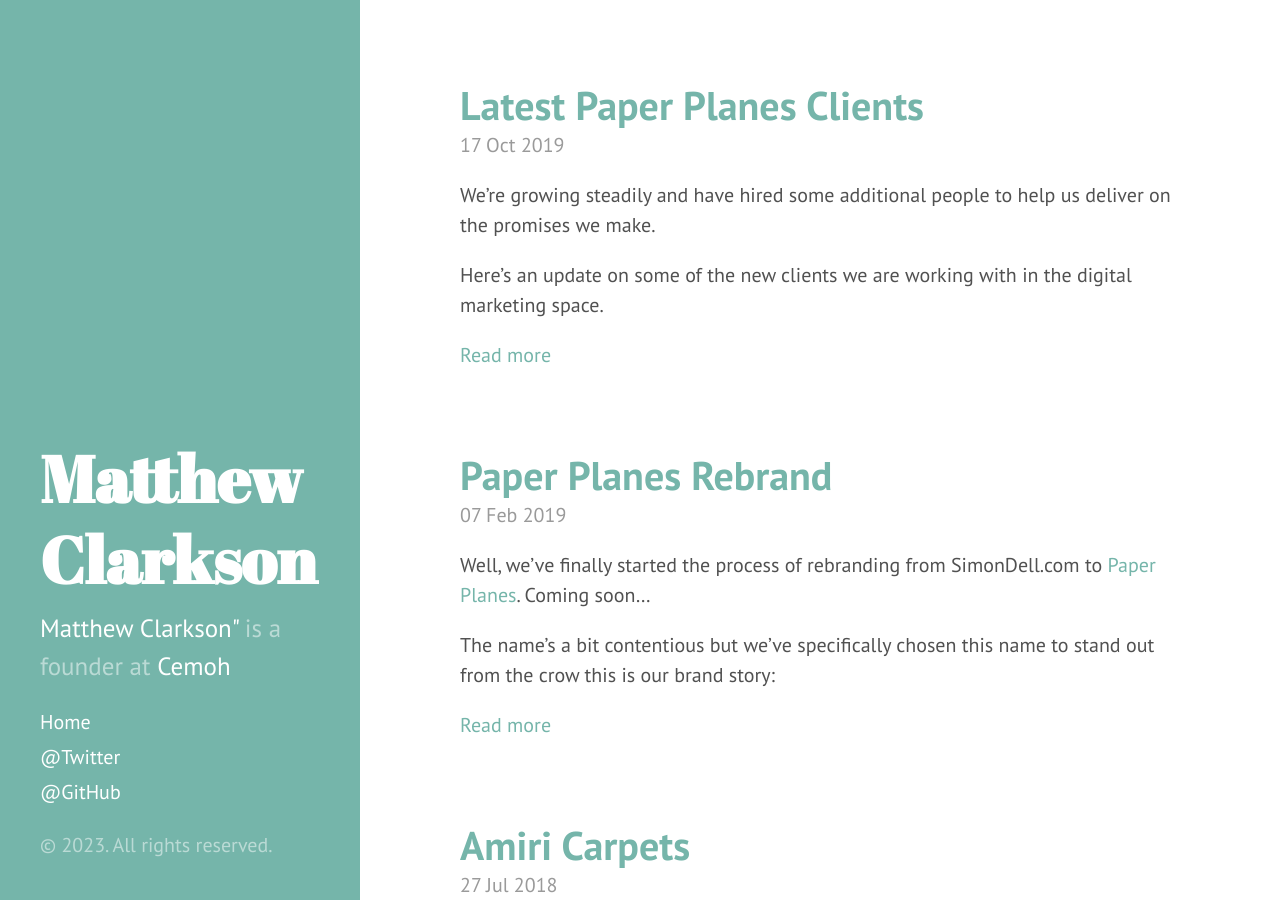
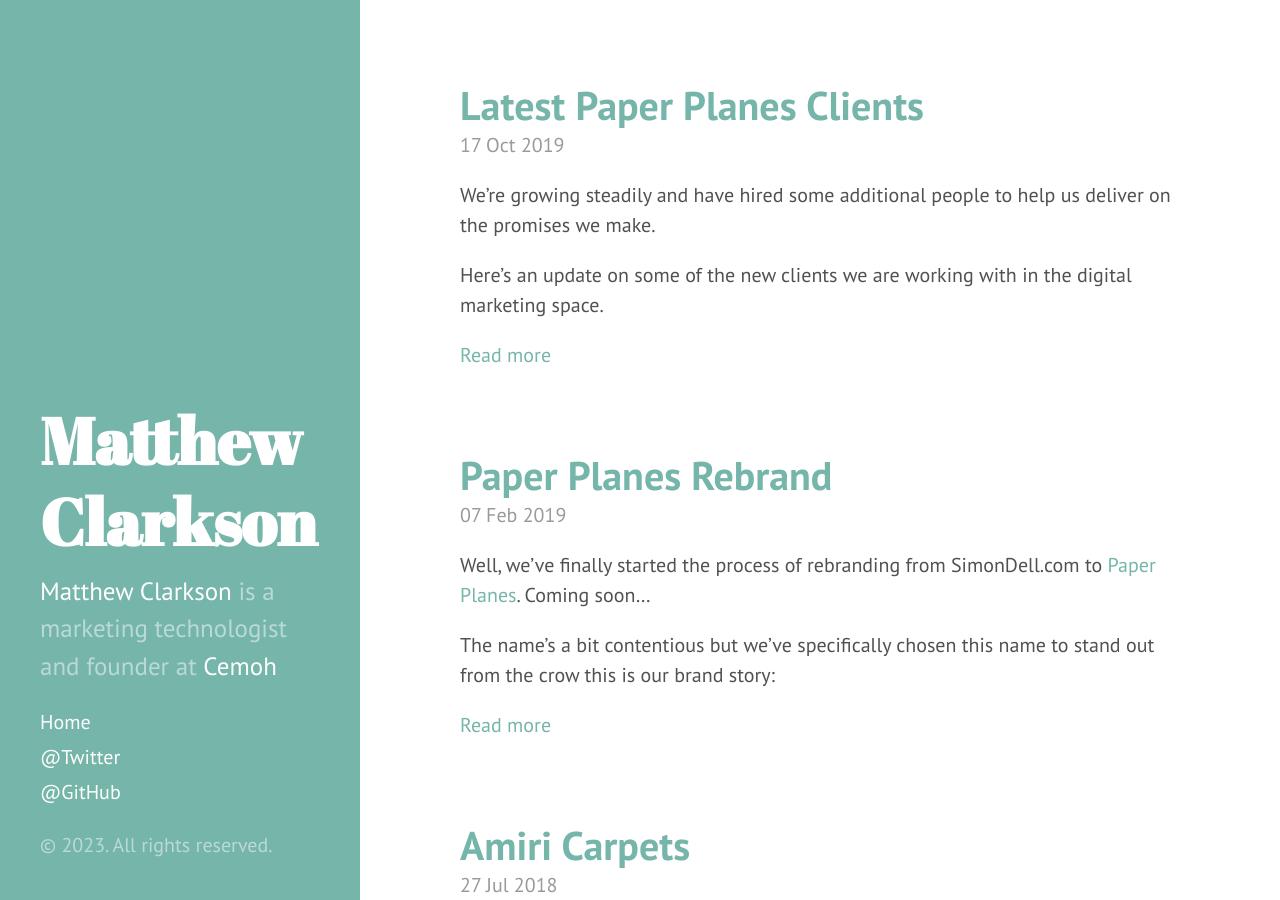
Before and after one commit to mpclarkson/mpclarkson.github.io, a Jekyll site: the page built from index.html, in a window 1280 px wide and 900 px high. Built offline with Jekyll 4.4.1, drawn with Linux system fonts in a browser that asks for light colours; the list of posts is cut into pages by our own code.

Commit message:
Updated link

```diff
--- a/_config.yml
+++ b/_config.yml
@@ -8,7 +8,7 @@
 # Setup
 title:            Matthew Clarkson
 tagline:          'Marketer, coder, data nerd, cyclist.'
-description:      '<a href="https://matthew-clarkson.com">Matthew Clarkson"</a> is a founder at <a href="https://cemoh.com" target="_blank">Cemoh</a>'
+description:      '<a href="https://matthew-clarkson.com">Matthew Clarkson</a> is a marketing technologist and founder at <a href="https://cemoh.com" target="_blank">Cemoh</a>'
 url:              https://mpclarkson.github.io
 baseurl:          /
 
```
